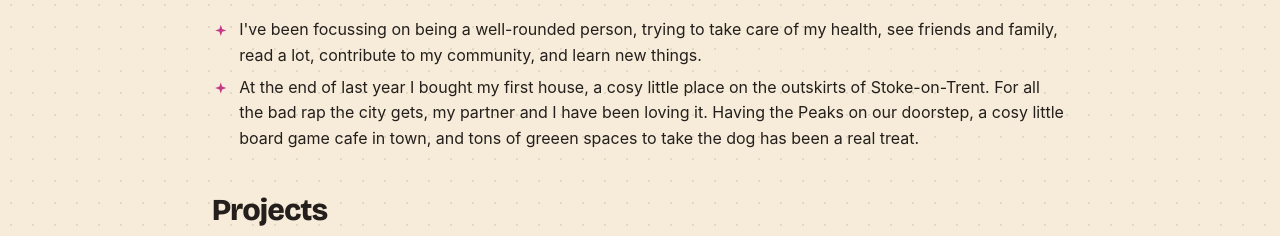
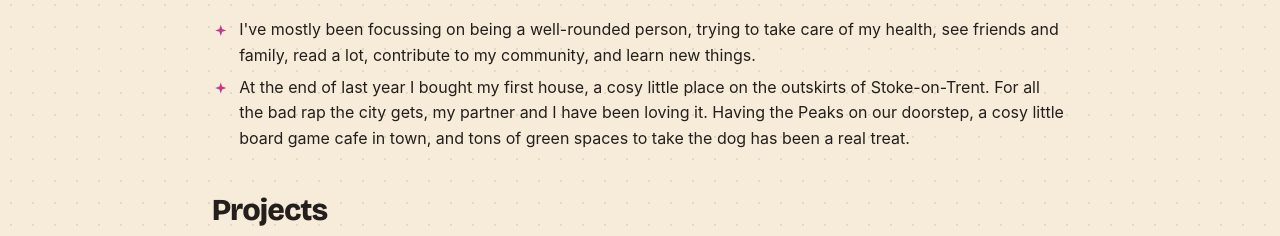
Before and after one commit to emiliawil/emiliawil.dev, an Astro site: page /now in a window 1280 px wide. Shown: the part 556-792 px from the top of the page. Built offline with nearby package versions, Linux system fonts and the light colour scheme; Astro itself is replaced by a stand-in of ours.

Commit message:
Update favicon + fix typo

```diff
--- a/src/pages/now.astro
+++ b/src/pages/now.astro
@@ -22,8 +22,8 @@ import Layout from "../layouts/Layout.astro";
     <h2>Personal</h2>
     <p>
         <ul>
-            <li>I've been focussing on being a well-rounded person, trying to take care of my health, see friends and family, read a lot, contribute to my community, and learn new things.</li>
-            <li>At the end of last year I bought my first house, a cosy little place on the outskirts of Stoke-on-Trent. For all the bad rap the city gets, my partner and I have been loving it. Having the Peaks on our doorstep, a cosy little board game cafe in town, and tons of greeen spaces to take the dog has been a real treat.</li>
+            <li>I've mostly been focussing on being a well-rounded person, trying to take care of my health, see friends and family, read a lot, contribute to my community, and learn new things.</li>
+            <li>At the end of last year I bought my first house, a cosy little place on the outskirts of Stoke-on-Trent. For all the bad rap the city gets, my partner and I have been loving it. Having the Peaks on our doorstep, a cosy little board game cafe in town, and tons of green spaces to take the dog has been a real treat.</li>
         </ul>
     </p>
     <h2>
```
Also changed, not shown: public/favicon.ico, public/favicon.svg.
